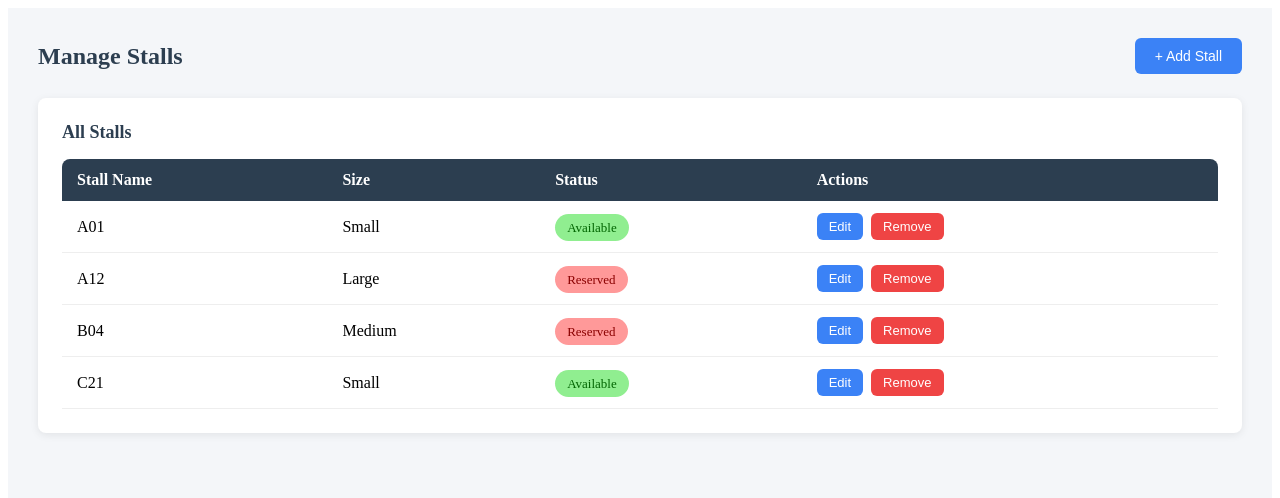
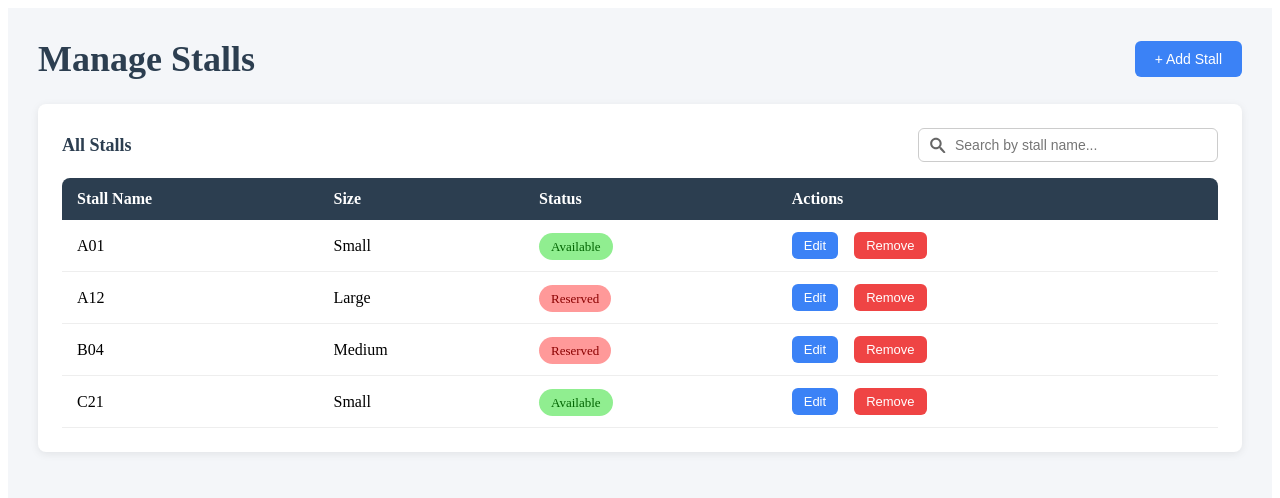
Before and after one commit to Lochithya/ReserveX, a React (Vite) app in the folder admin-portal/: page / in a window 1280 px wide. Shown: the top 498 px of the page. Built offline with nearby package versions, Linux system fonts and the light colour scheme.

Commit message:
update ManageStalls

```diff
--- a/admin-portal/src/pages/ManageStalls.css
+++ b/admin-portal/src/pages/ManageStalls.css
@@ -13,7 +13,7 @@
 
 .manage-stalls-header h1 {
   margin: 0;
-  font-size: 24px;
+  font-size: 36px;
   font-weight: 600;
   color: #2c3e50;
 }
@@ -51,7 +51,7 @@
 .btn-sm {
   padding: 6px 12px;
   font-size: 13px;
-  margin-right: 8px;
+  margin-right: 16px;
 }
 
 .btn-edit {
@@ -134,11 +134,45 @@
   box-shadow: 0 2px 8px rgba(0, 0, 0, 0.08);
 }
 
+.table-header-row {
+  display: flex;
+  justify-content: space-between;
+  align-items: center;
+  margin-bottom: 16px;
+}
+
 .stalls-table-container h2 {
-  margin: 0 0 16px 0;
+  margin: 0;
   font-size: 18px;
   font-weight: 600;
   color: #2c3e50;
+}
+
+.search-input-wrapper {
+  position: relative;
+  display: inline-block;
+}
+
+.search-icon {
+  position: absolute;
+  left: 12px;
+  top: 50%;
+  transform: translateY(-50%);
+  pointer-events: none;
+  z-index: 1;
+}
+
+.search-input {
+  padding: 8px 12px 8px 36px;
+  border: 1px solid #ccc;
+  border-radius: 6px;
+  font-size: 14px;
+  outline: none;
+  min-width: 250px;
+}
+
+.search-input:focus {
+  border-color: #3b82f6;
 }
 
 .stalls-table {
--- a/admin-portal/src/pages/ManageStalls.jsx
+++ b/admin-portal/src/pages/ManageStalls.jsx
@@ -21,6 +21,7 @@ export default function ManageStalls() {
   const [showForm, setShowForm] = useState(false);
   const [removeConfirmId, setRemoveConfirmId] = useState(null);
   const [successMessage, setSuccessMessage] = useState("");
+  const [searchTerm, setSearchTerm] = useState("");
 
   const handleChange = (e) => {
     const { name, value } = e.target;
@@ -90,6 +91,10 @@ export default function ManageStalls() {
   };
 
   const handleCancel = () => resetForm();
+
+  const filteredStalls = stalls.filter((stall) =>
+    stall.name.toLowerCase().includes(searchTerm.toLowerCase())
+  );
 
   return (
     <div className="manage-stalls">
@@ -193,7 +198,31 @@ export default function ManageStalls() {
       )}
 
       <div className="stalls-table-container">
-        <h2>All Stalls</h2>
+        <div className="table-header-row">
+          <h2>All Stalls</h2>
+          <div className="search-input-wrapper">
+            <svg
+              className="search-icon"
+              width="16"
+              height="16"
+              viewBox="0 0 16 16"
+              fill="none"
+              xmlns="http://www.w3.org/2000/svg"
+            >
+              <path
+                d="M11.3333 10.3333H10.6267L10.3733 10.0867C11.1733 9.12667 11.6667 7.90667 11.6667 6.58333C11.6667 3.42667 9.07333 0.833333 5.91667 0.833333C2.76 0.833333 0.166667 3.42667 0.166667 6.58333C0.166667 9.74 2.76 12.3333 5.91667 12.3333C7.24 12.3333 8.46 11.84 9.42 11.04L9.66667 11.2933V12L14.1667 16.4867L15.5133 15.14L11.3333 10.3333ZM5.91667 10.3333C3.84 10.3333 2.16667 8.66 2.16667 6.58333C2.16667 4.50667 3.84 2.83333 5.91667 2.83333C7.99333 2.83333 9.66667 4.50667 9.66667 6.58333C9.66667 8.66 7.99333 10.3333 5.91667 10.3333Z"
+                fill="#666"
+              />
+            </svg>
+            <input
+              type="text"
+              className="search-input"
+              placeholder="Search by stall name..."
+              value={searchTerm}
+              onChange={(e) => setSearchTerm(e.target.value)}
+            />
+          </div>
+        </div>
         <table className="stalls-table">
           <thead>
             <tr>
@@ -204,14 +233,16 @@ export default function ManageStalls() {
             </tr>
           </thead>
           <tbody>
-            {stalls.length === 0 ? (
+            {filteredStalls.length === 0 ? (
               <tr>
                 <td colSpan="4" className="empty-message">
-                  No stalls yet. Click "Add Stall" to create one.
+                  {stalls.length === 0
+                    ? "No stalls yet. Click \"Add Stall\" to create one."
+                    : "No stalls found matching your search."}
                 </td>
               </tr>
             ) : (
-              stalls.map((stall) => (
+              filteredStalls.map((stall) => (
                 <tr key={stall.id}>
                   <td>{stall.name}</td>
                   <td>{stall.size}</td>
```
